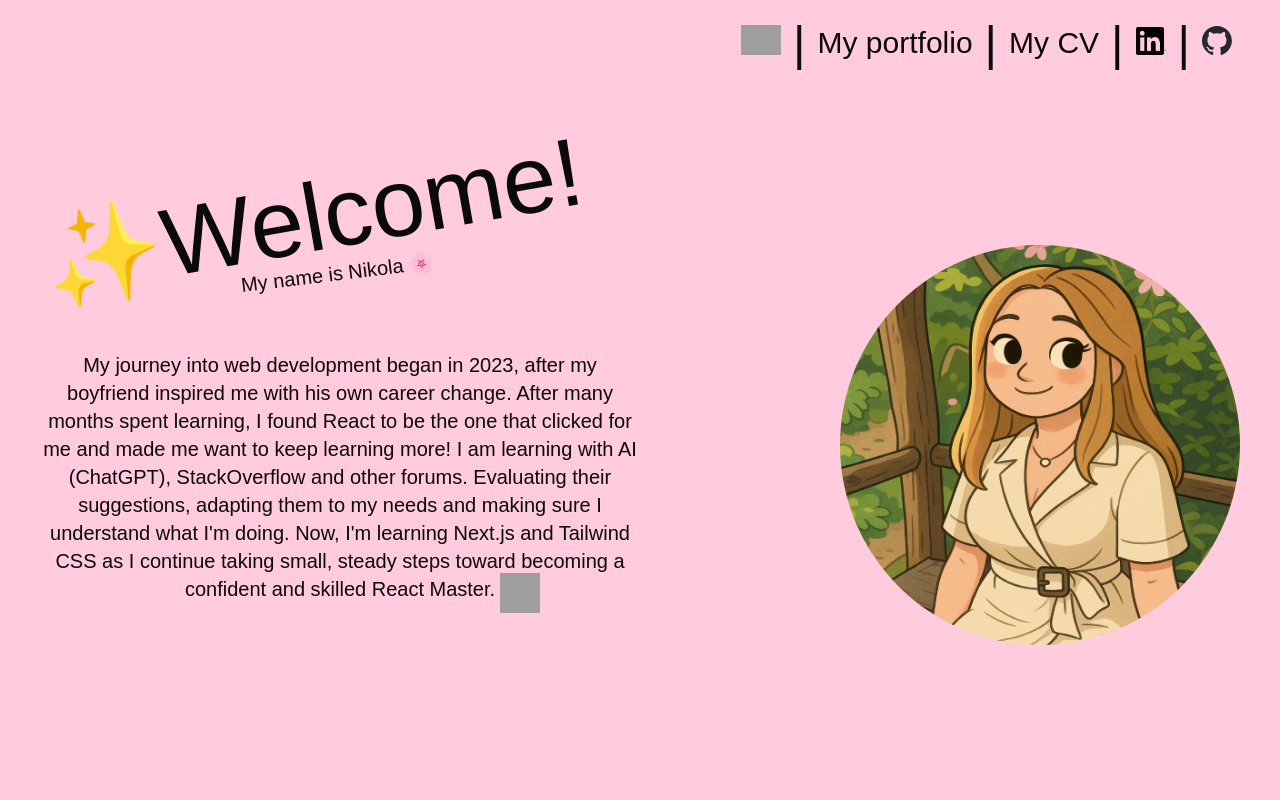
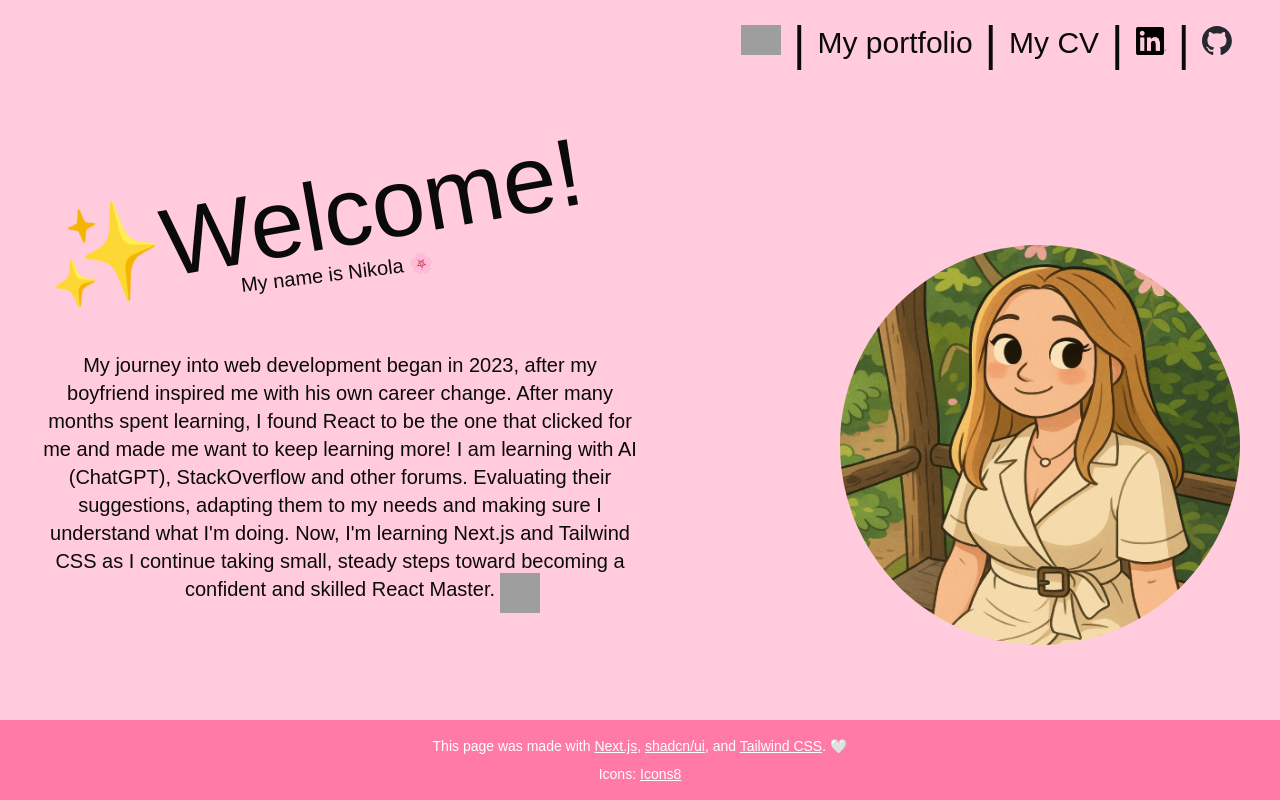
Before and after one commit to Tunyacek/portfolio, a Next.js app: page / in a window 1280 px wide. Built offline with nearby package versions, Linux system fonts and the light colour scheme; grey boxes are pictures that could not be loaded; a web font is replaced by a local one.

Commit message:
feat: make footer, implement it to pages

```diff
--- a/package.json
+++ b/package.json
@@ -9,6 +9,7 @@
     "lint": "next lint"
   },
   "dependencies": {
+    "@radix-ui/react-separator": "^1.1.7",
     "@radix-ui/react-slot": "^1.2.3",
     "class-variance-authority": "^0.7.1",
     "clsx": "^2.1.1",
--- a/src/app/cv/page.tsx
+++ b/src/app/cv/page.tsx
@@ -2,20 +2,25 @@ import Education from "@/components/cv/ed";
 import Experience from "@/components/cv/exp";
 import Extra from "@/components/cv/extra";
 import Header from "@/components/header";
+import Footer from "@/components/footer";
 
 export default function CV() {
   return (
-    <div className="pb-10">
+    <div className="min-h-screen flex flex-col">
       <Header />
 
-      <div className="flex flex-row justify-center gap-15 bg-[#fff0f5] rounded-xl  py-10 w-[1500px] mx-auto">
-        <div className="flex flex-col justify-between gap-auto ">
-          <Education />
-          <Extra />
+      <main className="flex-1 pb-15">
+        <div className="flex flex-row justify-center gap-15 bg-[#fff0f5] rounded-xl py-10 w-[1500px] mx-auto">
+          <div className="flex flex-col justify-between gap-auto">
+            <Education />
+            <Extra />
+          </div>
+
+          <Experience />
         </div>
+      </main>
 
-        <Experience />
-      </div>
+      <Footer />
     </div>
   );
 }
--- a/src/app/globals.css
+++ b/src/app/globals.css
@@ -4,8 +4,10 @@
 @custom-variant dark (&:is(.dark *));
 
 body {
-  background-color: hsla(340, 100%, 74%, 0.384);
+  background-color: rgba(255, 122, 167, 0.384);
 }
+
+
 
 ul li {
   font-family: var(--font-emily), sans-serif; }
--- a/src/app/page.tsx
+++ b/src/app/page.tsx
@@ -1,10 +1,11 @@
+import Footer from "@/components/footer";
 import Header from "@/components/header";
 
 export default function Home() {
   return (
-    <div>
+    <div className="min-h-screen flex flex-col">
       <Header />
-      <div className="flex flex-row gap-50 justify-center pt-10">
+      <main className="flex flex-row gap-50 justify-center pt-10 flex-1">
         <div className="flex flex-col gap-15">
           <div>
             <h1 className="text-8xl mb-[-10px] -rotate-10"> ✨Welcome!</h1>
@@ -32,7 +33,8 @@ export default function Home() {
         <div className="pt-20">
           <img src="me.png" className="rounded-[100%] h-100 w-100" />
         </div>
-      </div>
+      </main>
+      <Footer />
     </div>
   );
 }
--- a/src/app/portfolio/page.tsx
+++ b/src/app/portfolio/page.tsx
@@ -1,11 +1,17 @@
 import Header from "@/components/header";
 import CarouselCard from "@/components/portfolio/carousel-card";
+import Footer from "@/components/footer";
 
 export default function Portfolio() {
   return (
-    <div>
+    <div className="min-h-screen flex flex-col">
       <Header />
-      <CarouselCard />
+
+      <main className="flex-1">
+        <CarouselCard />
+      </main>
+
+      <Footer />
     </div>
   );
 }
--- /dev/null
+++ b/src/components/footer.tsx
@@ -0,0 +1,50 @@
+export default function Footer() {
+  return (
+    <footer className="bg-[#ff7aa7] text-white px-6 py-4 text-sm mt-auto">
+      <div className=" mx-auto flex flex-col gap-2 text-center">
+        <p>
+          This page was made with{" "}
+          <a
+            href="https://nextjs.org/"
+            className="underline hover:text-black transition"
+            target="_blank"
+            rel="noopener noreferrer"
+          >
+            Next.js
+          </a>
+          ,{" "}
+          <a
+            href="https://ui.shadcn.com/"
+            className="underline hover:text-black transition"
+            target="_blank"
+            rel="noopener noreferrer"
+          >
+            shadcn/ui
+          </a>
+          , and{" "}
+          <a
+            href="https://tailwindcss.com/"
+            className="underline hover:text-black transition"
+            target="_blank"
+            rel="noopener noreferrer"
+          >
+            Tailwind CSS
+          </a>
+          . 🤍
+        </p>
+
+        <p className="flex justify-center gap-1">
+          Icons:
+          <a
+            href="https://icons8.com"
+            target="_blank"
+            rel="noopener noreferrer"
+            className="underline hover:text-black transition"
+          >
+            Icons8
+          </a>
+        </p>
+      </div>
+    </footer>
+  );
+}
--- /dev/null
+++ b/src/components/ui/separator.tsx
@@ -0,0 +1,28 @@
+"use client"
+
+import * as React from "react"
+import * as SeparatorPrimitive from "@radix-ui/react-separator"
+
+import { cn } from "@/lib/utils"
+
+function Separator({
+  className,
+  orientation = "horizontal",
+  decorative = true,
+  ...props
+}: React.ComponentProps<typeof SeparatorPrimitive.Root>) {
+  return (
+    <SeparatorPrimitive.Root
+      data-slot="separator-root"
+      decorative={decorative}
+      orientation={orientation}
+      className={cn(
+        "bg-border shrink-0 data-[orientation=horizontal]:h-px data-[orientation=horizontal]:w-full data-[orientation=vertical]:h-full data-[orientation=vertical]:w-px",
+        className
+      )}
+      {...props}
+    />
+  )
+}
+
+export { Separator }
```
Also changed, not shown: 1 other file (tests, documents, lock files or other folders).
